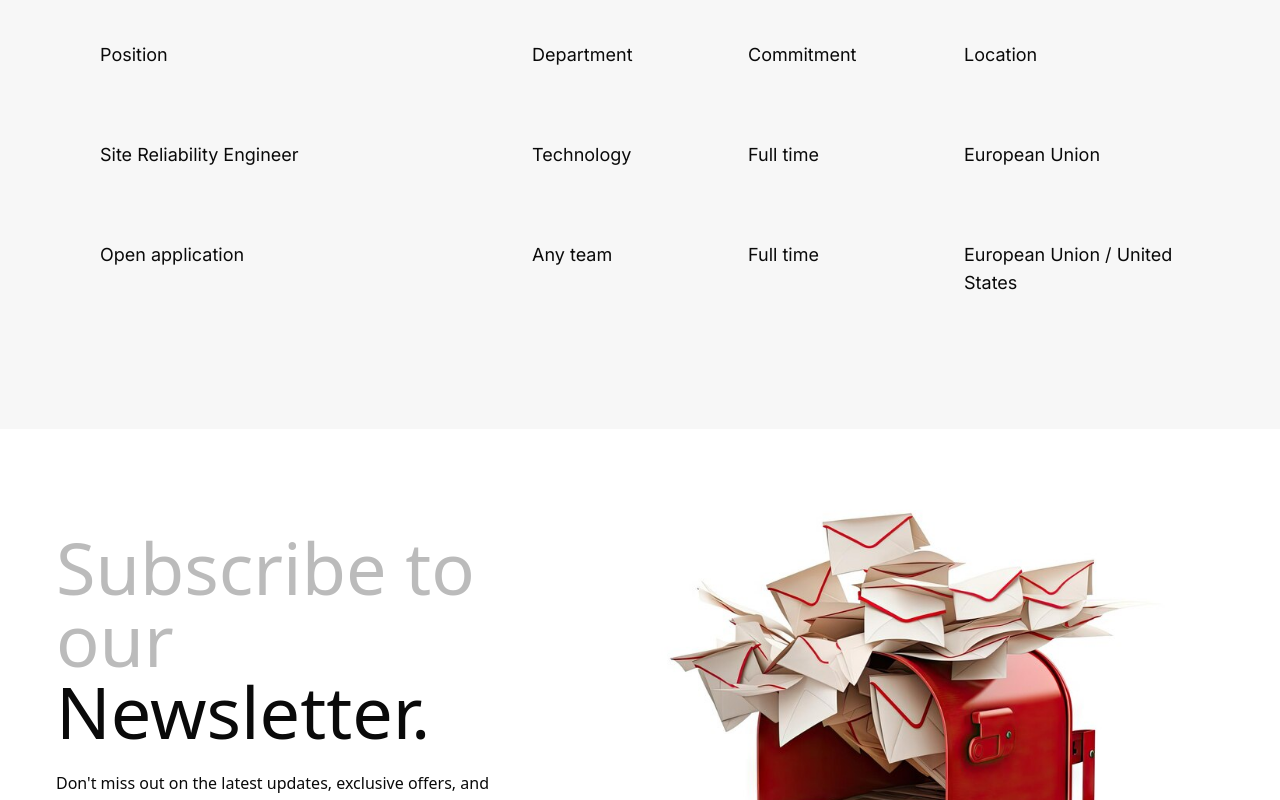
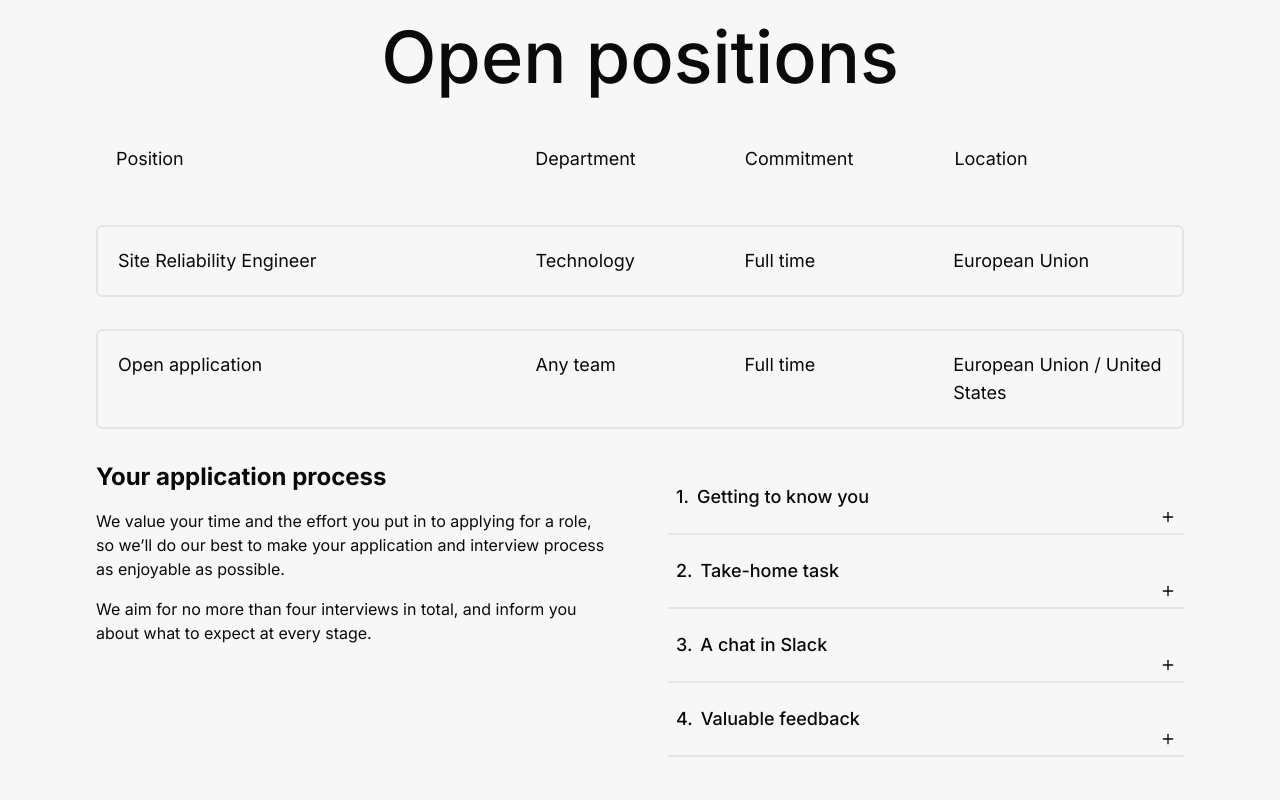
Before and after one commit to Lukman10a/consology, a Next.js app: page /career in a window 1280 px wide. Shown: the part 1700-2500 px from the top of the page. Built offline with nearby package versions, Linux system fonts and the light colour scheme.

Commit message:
update the career page

```diff
--- a/src/pages/career.tsx
+++ b/src/pages/career.tsx
@@ -5,6 +5,7 @@ import { cn } from "@/lib/utils";
 import Link from "next/link";
 import career from "../../public/assets/career.png";
 import { FaSearch } from "react-icons/fa";
+import { FiPlus } from "react-icons/fi";
 
 export default function Career({
   containerClass,
@@ -29,7 +30,21 @@ export default function Career({
       commitment: "Full time",
       location: "European Union / United States",
     },
-    // Add more job positions here if needed
+  ];
+
+  const PROCESS = [
+    {
+      title: "Getting to know you",
+    },
+    {
+      title: "Take-home task",
+    },
+    {
+      title: "A chat in Slack",
+    },
+    {
+      title: "Valuable feedback",
+    },
   ];
   return (
     <section>
@@ -67,7 +82,7 @@ export default function Career({
       </header>
 
       <div>
-        <div className="flex justify-center">
+        <div className="grid grid-cols-2 place-items-start p-20">
           <h1 className="text-7xl font-medium">
             We are a diverse team of people
           </h1>
@@ -83,7 +98,7 @@ export default function Career({
       </div>
 
       <div>
-        <div className="bg-[#F7F7F7] p-20">
+        <div className="bg-[#F7F7F7] p-24">
           <h1 className="text-center text-7xl font-medium">Open positions</h1>
 
           <div className="my-8 grid grid-cols-5 rounded-md p-5 text-lg">
@@ -96,7 +111,7 @@ export default function Career({
           {JOBPOSITIONS.map((job, index) => (
             <div
               key={index}
-              className="my-8 grid cursor-pointer grid-cols-5 rounded-md p-5 text-lg transition duration-300 ease-in-out hover:bg-white hover:shadow-md"
+              className="my-8 grid cursor-pointer grid-cols-5 rounded-md border-2 p-5 text-lg transition duration-300 ease-in-out hover:bg-white hover:shadow-md"
             >
               <p className="col-span-2">{job.position}</p>
               <p>{job.department}</p>
@@ -104,6 +119,34 @@ export default function Career({
               <p>{job.location}</p>
             </div>
           ))}
+          <div className="grid grid-cols-2 gap-14">
+            <div className="space-y-4">
+              <h2 className="text-2xl font-bold">Your application process</h2>
+              <p>
+                We value your time and the effort you put in to applying for a
+                role, so we’ll do our best to make your application and
+                interview process as enjoyable as possible.
+              </p>
+              <p>
+                We aim for no more than four interviews in total, and inform you
+                about what to expect at every stage.
+              </p>
+            </div>
+            <div>
+              {PROCESS.map((process, index) => (
+                <div className="flex items-center justify-between space-y-10 border-b-2 p-2">
+                  <div
+                    key={index}
+                    className="flex items-center gap-2 text-lg font-medium"
+                  >
+                    <p>{index + 1}.</p>
+                    <p>{process.title}</p>
+                  </div>
+                  <FiPlus />
+                </div>
+              ))}
+            </div>
+          </div>
         </div>
       </div>
     </section>
```
